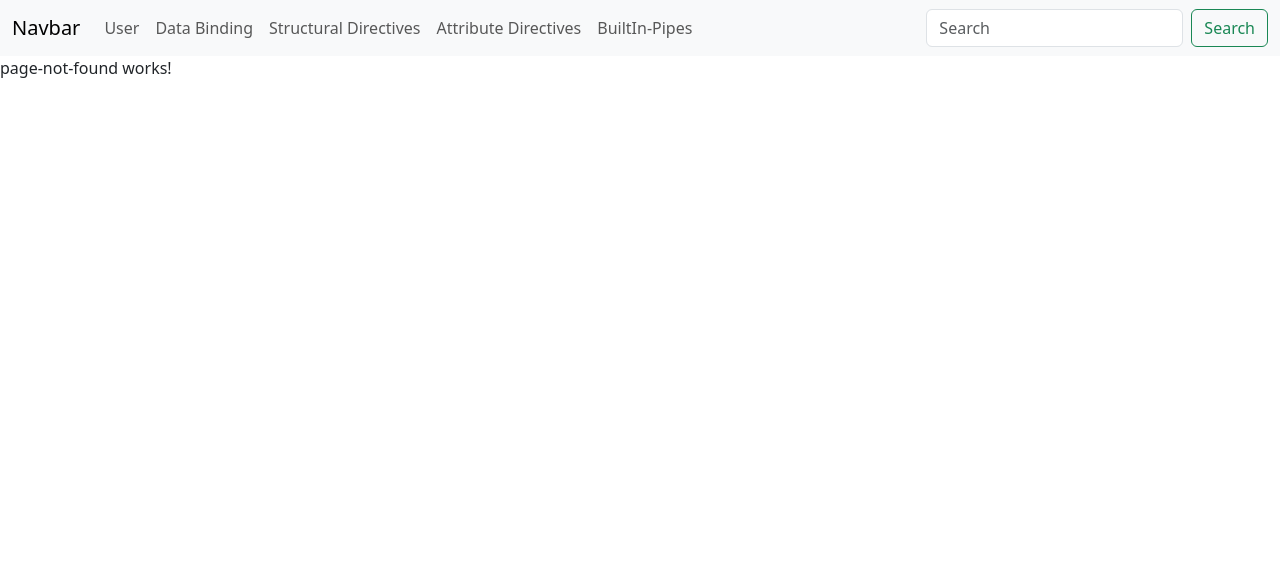
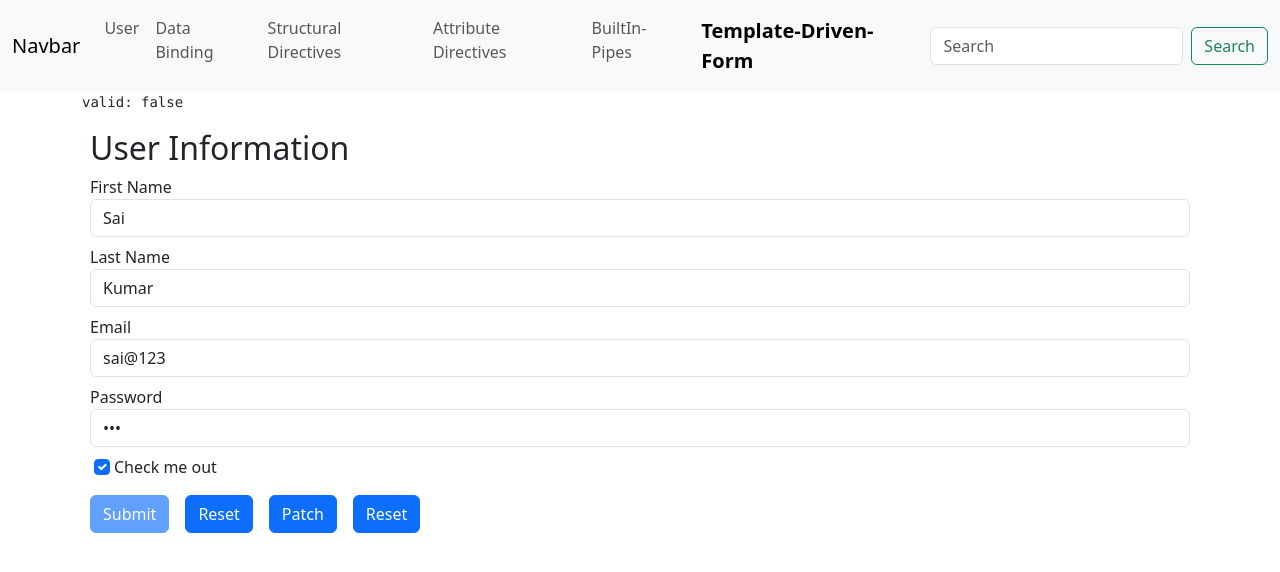
Before and after one commit to sahilkhatiwada/Angular_Learning, an Angular app: page /template-driven-form in a window 1280 px wide. Shown: the top 572 px of the page. Built offline with nearby package versions, Linux system fonts and the light colour scheme.

Commit message:
UserInterface & template-driven-forms

```diff
--- a/src/app/app.component.html
+++ b/src/app/app.component.html
@@ -20,6 +20,9 @@
         </li>
         <li class="nav-item">
           <a class="nav-link" routerLinkActive="active" routerLink="/built-in-pipes">BuiltIn-Pipes</a>
+        </li>
+         <li class="nav-item">
+          <a class="nav-link" routerLinkActive="active" routerLink="template-driven-form">Template-Driven-Form</a>
         </li>
         <!-- <li class="nav-item dropdown">
           <a class="nav-link dropdown-toggle" href="#" role="button" data-bs-toggle="dropdown" aria-expanded="false">
--- a/src/app/app.routes.ts
+++ b/src/app/app.routes.ts
@@ -4,6 +4,7 @@ import { DatabindingComponent } from './databinding/databinding.component';
 import { StructuralDirectivesComponent } from './structural-directives/structural-directives.component';
 import { PageNotFoundComponent } from './page-not-found/page-not-found.component';
 import { BuiltInPipesComponent } from './built-in-pipes/built-in-pipes.component';
+import { TemplateDrivenFormComponent } from './template-driven-form/template-driven-form.component';
 
 export const routes: Routes = [
   // { path:"", component: UserComponent }, // Default route
@@ -19,7 +20,8 @@ export const routes: Routes = [
   { path: 'data-binding', component: DatabindingComponent },
   { path: 'structural-directives', component: StructuralDirectivesComponent },
   { path: 'data-binding', component: DatabindingComponent },
-  {path: 'built-in-pipes', component: BuiltInPipesComponent}, // Assuming this is a placeholder for a future component
+  {path: 'built-in-pipes', component: BuiltInPipesComponent},
+  {path: 'template-driven-form', component: TemplateDrivenFormComponent}, // Assuming this is a placeholder for a future component
   {
     path: '**' , component: PageNotFoundComponent, // Wild card route
   }
--- /dev/null
+++ b/src/app/template-driven-form/template-driven-form.component.html
@@ -0,0 +1,117 @@
+<div class="container">
+  <form #userForm="ngForm" (ngSubmit)="onSubmit(userForm)">
+    <!-- <pre>value: {{ userForm.value | json }}</pre>
+    <pre>valid: {{ userForm.valid }}</pre>
+    <pre>invalid: {{ userForm.invalid }}</pre>
+    <pre>touched: {{ userForm.touched }}</pre>
+    <pre>untouched: {{ userForm.untouched }}</pre>
+    <pre>submitted: {{ userForm.submitted }}</pre> -->
+        <pre>valid: {{ userForm.valid }}</pre>
+    <h2 class="m-2 center">User Information</h2>
+
+    <div class="form-group m-2">
+      <label>First Name</label>
+      <input
+        type="text"
+        class="form-control"
+        placeholder="Enter First Name"
+        name="firstName"
+        #fname="ngModel"
+        [(ngModel)]="userObject.firstName"
+        required
+        minlength="5s"
+        />
+        @if((fname?.dirty || fname?.touched)) {
+            @if(fname?.errors?.['required']) {
+                <small class="text-danger">First Name is required</small>
+            }
+            @if(fname?.errors?.['minlength']) {
+                <small class="text-danger">First Name must be at least 5 characters</small>
+            }
+
+        }
+    </div>
+
+    <!-- <pre>valid: {{ fname.valid }}</pre>
+    <pre>invalid: {{ fname.invalid }}</pre>
+    <pre>touched: {{ fname.touched }}</pre>
+    <pre>untouched: {{ fname.untouched }}</pre> -->
+    <div class="form-group m-2">
+      <label>Last Name</label>
+      <input
+        type="text"
+        class="form-control"
+        placeholder="Enter Last Name"
+        name="lastName"
+        #lname="ngModel"
+        [(ngModel)]="userObject.lastName"
+        required
+        maxlength="5"
+      />
+      @if((lname?.dirty || lname?.touched)) {
+            @if(lname?.errors?.['required']) {
+                <small class="text-danger">Last Name is required</small>
+            }
+            @if(lname?.errors?.['maxlength']) {
+                <small class="text-danger">Last Name must be at most 5 characters</small>
+            }
+      }
+    </div>
+    <div class="form-group m-2">
+      <label>Email</label>
+      <input
+        type="text"
+        class="form-control"
+        placeholder="Enter Email Address"
+        name="email"
+        #email="ngModel"
+        [(ngModel)]="userObject.email"
+        required
+        email
+        pattern="^[a-z0-9._%+-]+@[a-z0-9.-]+\.[a-z]{2,4}$"
+      />
+      @if((email?.dirty || email?.touched)) {
+            @if(email?.errors?.['required']) {
+                <small class="text-danger">Email is required</small>
+            }
+            @if(email?.errors?.['email']) {
+                <small class="text-danger">Please enter a valid email address</small>
+            }
+
+      }
+
+    </div>
+    <div class="form-group m-2">
+      <label>Password</label>
+      <input
+        type="password"
+        class="form-control"
+        placeholder="Enter Password"
+        name="password"
+        #password="ngModel"
+        [(ngModel)]="userObject.password"
+        required
+      />
+    </div>
+    <div class="form-group m-2">
+      <input
+        type="checkbox"
+        class="form-check-input m-1"
+        name="isCheck"
+        [(ngModel)]="userObject.isCheck"
+        required
+      />
+      <label>Check me out</label>
+    </div>
+    <button class="btn btn-primary m-2" [disabled]="!userForm.valid">Submit</button>
+    <button class="btn btn-primary m-2" (click)="setValues(userForm)">
+      Reset
+    </button>
+    <button class="btn btn-primary m-2" (click)="patchValues(userForm)">
+      Patch
+    </button>
+    <button class="btn btn-primary m-2" (click)="resetValues(userForm)">
+      Reset
+    </button>
+  </form>
+</div>
--- /dev/null
+++ b/src/app/template-driven-form/template-driven-form.component.ts
@@ -0,0 +1,58 @@
+import { JsonPipe } from '@angular/common';
+import { Component, OnInit } from '@angular/core';
+import { FormsModule, NgForm } from '@angular/forms';
+import { User } from '../user';
+
+@Component({
+  selector: 'app- ',
+  imports: [FormsModule],
+  templateUrl: './template-driven-form.component.html',
+  styleUrl: './template-driven-form.component.css',
+})
+export class TemplateDrivenFormComponent implements OnInit {
+  userObject: User = {
+    firstName: '',
+    lastName: '',
+    email: '',
+    password: '',
+    isCheck: false,
+  };
+
+  onSubmit(userForm: NgForm) {
+    console.log(userForm.value);
+  }
+
+  ngOnInit(): void {
+    this.userObject = {
+      firstName: 'Sai',
+      lastName: 'Kumar',
+      email: 'sai@123',
+      password: '123',
+      isCheck: true,
+    };
+  }
+  setValues(userForm: NgForm) {
+    let obj = {
+      firstName: 'Sahil',
+      lastName: 'Kumar',
+      email: 'sai@123',
+      password: '123',
+      isCheck: true,
+    };
+    userForm.setValue(obj);
+  }
+  patchValues(userForm: NgForm) {
+    let obj = {
+      firstName: 'John',
+      lastName: 'Doe',
+      email: 'john@123',
+    };
+    userForm.control.patchValue(obj);
+  }
+
+  resetValues(userForm: NgForm) {
+    userForm.reset();
+    // userForm.resetForm();
+
+  }
+}
--- /dev/null
+++ b/src/app/user.ts
@@ -0,0 +1,7 @@
+export interface User {
+    firstName: string;
+    lastName: string;
+    email: string;
+    password: string;
+    isCheck: boolean;
+}
```
Also changed, not shown: src/app/impure.pipe.ts (line endings or trailing spaces), src/app/template-driven-form/template-driven-form.component.css (added), 1 other file (tests, documents, lock files or other folders).
